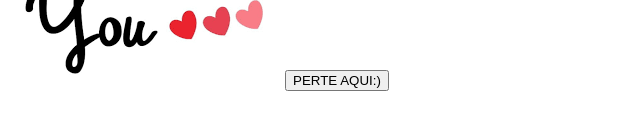
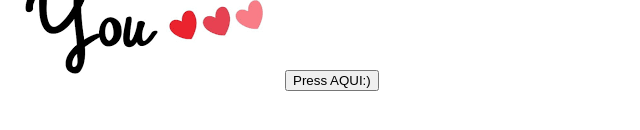
Before and after one commit to DanielJBN/html.github.io, a plain HTML site: page index.html in a window 1280 px wide. Shown: the part 166-296 px from the top of the page, 0-640 px from the left. Drawn offline with Linux system fonts and the light colour scheme.

Commit message:
Update index.html

```diff
--- a/index.html
+++ b/index.html
@@ -5,6 +5,6 @@
     <body>
     <h1>NAYANE</h1>
     <img src="/frase.png" alt="">
-    <a href="/frase.html"><button>PERTE AQUI:)</button>
+    <a href="/frase.html"><button>Press AQUI:)</button>
     </body>
 </html>
```
